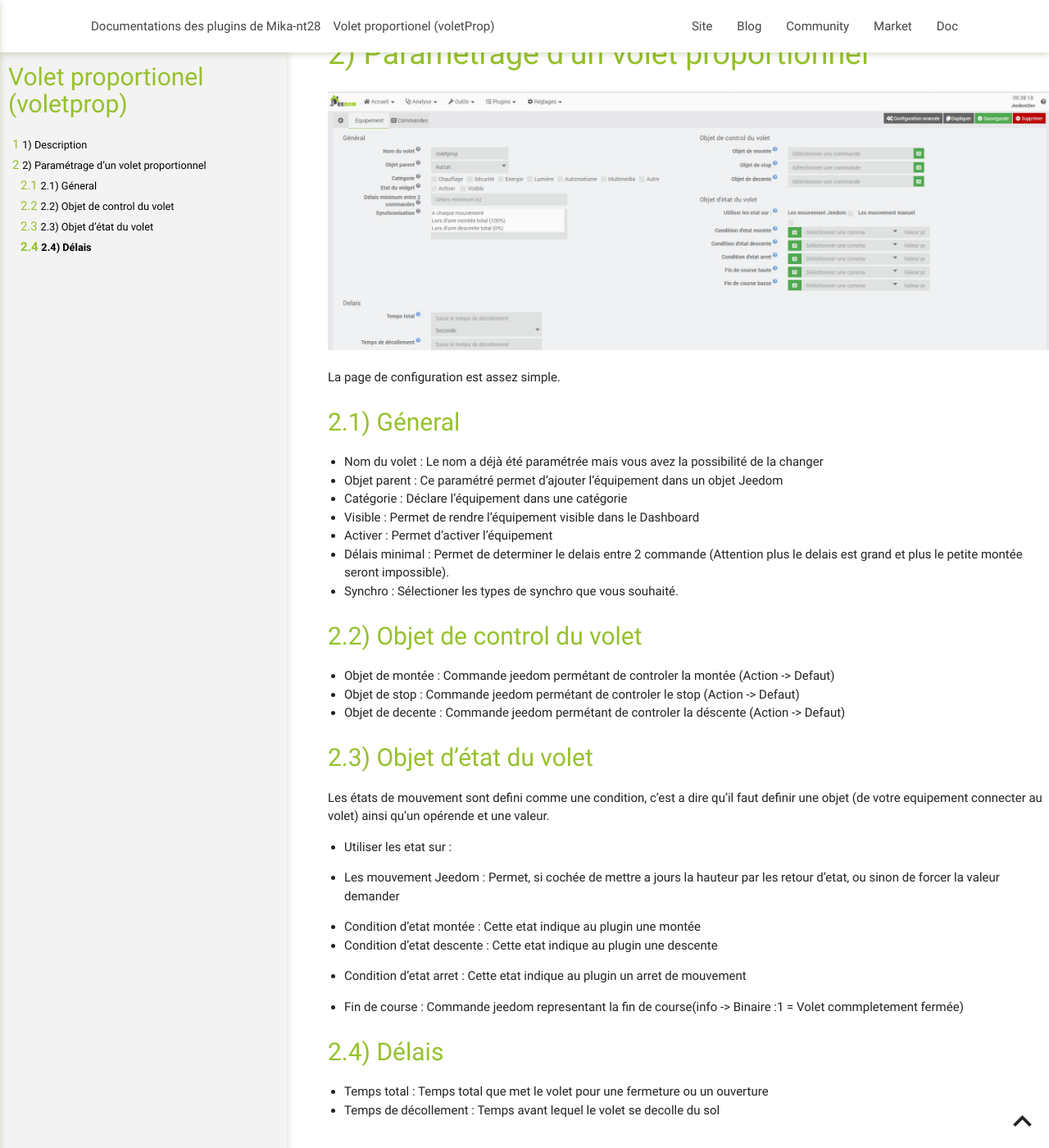
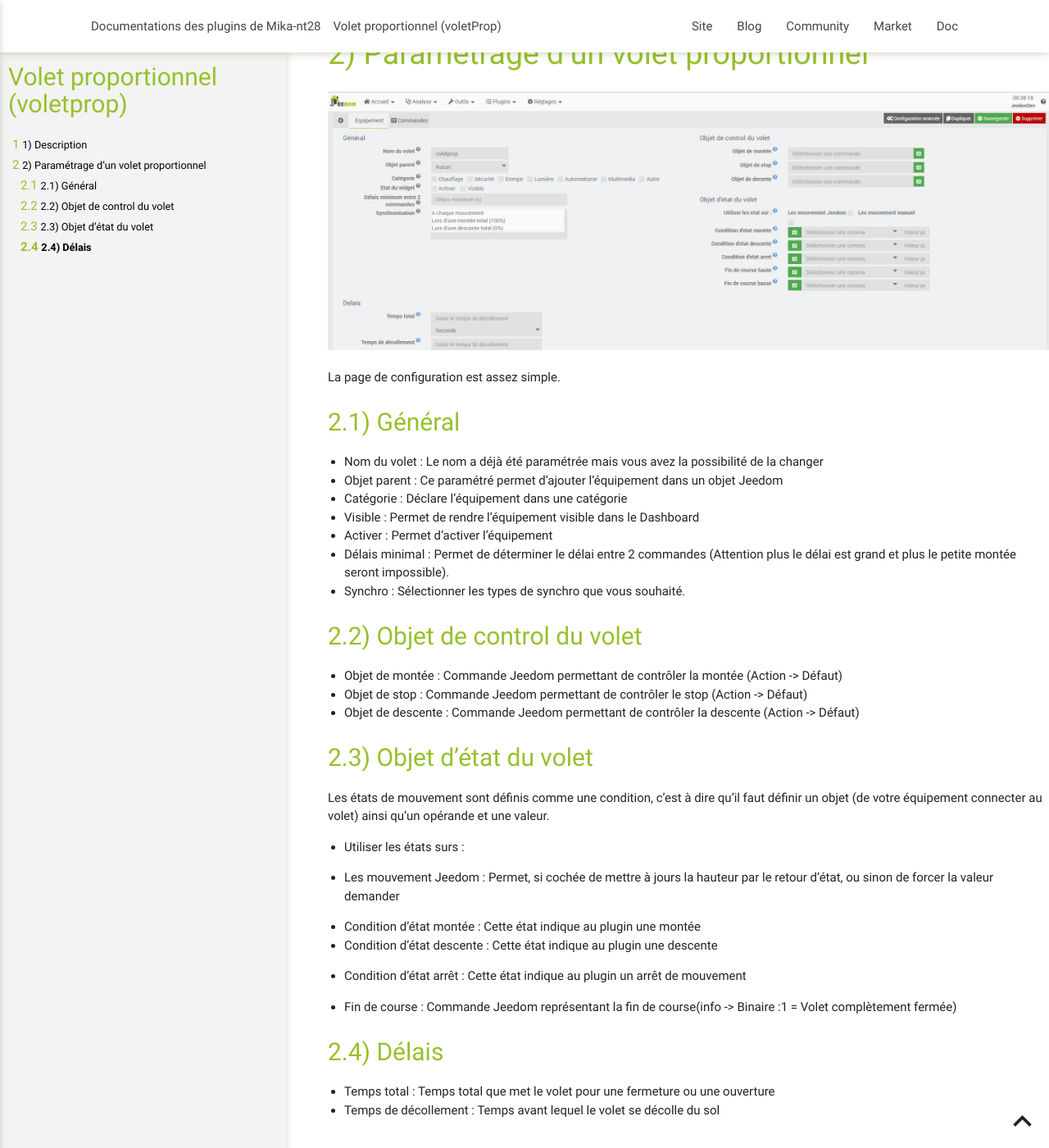
Before and after one commit to mika-nt28/Documentations, a Jekyll site: the page built from voletProp/fr_FR/index.md, in a window 1280 px wide and 1400 px high, scrolled down 171 px. Shown: the whole window at 82% size. Built offline with Jekyll 4.4.1, drawn with Linux system fonts in a browser that asks for light colours; some of the changed text lies outside the part shown.

Commit message:
Typo VoletProp

```diff
--- a/voletProp/fr_FR/index.md
+++ b/voletProp/fr_FR/index.md
@@ -1,13 +1,13 @@
 ---
 layout: default
-title: Volet proportionel (voletProp)
+title: Volet proportionnel (voletProp)
 lang: fr_FR
 pluginId: voletProp
 ---
 
 Description
 ===
-Ce plugin a pour but de permetre de gérer ses volets de maniere proportionnel
+Ce plugin a pour but de permettre de gérer ses volets de manière proportionnel
 
 Paramétrage d'un volet proportionnel
 ===
@@ -16,7 +16,7 @@
 
 La page de configuration est assez simple.
 
-Géneral
+Général
 ---
 
 * Nom du volet : Le nom a déjà été paramétrée mais vous avez la possibilité de la changer
@@ -24,31 +24,31 @@
 * Catégorie : Déclare l'équipement dans une catégorie
 * Visible : Permet de rendre l'équipement visible dans le Dashboard
 * Activer : Permet d'activer l'équipement
-* Délais minimal : Permet de determiner le delais entre 2 commande (Attention plus le delais est grand et plus le petite montée seront impossible).
-* Synchro : Sélectioner les types de synchro que vous souhaité.
+* Délais minimal : Permet de déterminer le délai entre 2 commandes (Attention plus le délai est grand et plus le petite montée seront impossible).
+* Synchro : Sélectionner les types de synchro que vous souhaité.
 
 Objet de control du volet
 ---
 
-* Objet de montée : Commande jeedom permétant de controler la montée (Action -> Defaut)
-* Objet de stop  : Commande jeedom permétant de controler le stop (Action -> Defaut)
-* Objet de decente : Commande jeedom permétant de controler la déscente (Action -> Defaut)
+* Objet de montée : Commande Jeedom permettant de contrôler la montée (Action -> Défaut)
+* Objet de stop  : Commande Jeedom permettant de contrôler le stop (Action -> Défaut)
+* Objet de descente : Commande Jeedom permettant de contrôler la descente (Action -> Défaut)
 
 Objet d'état du volet
 ---
 
-Les états de mouvement sont defini comme une condition, c'est a dire qu'il faut definir une objet (de votre equipement connecter au volet) ainsi qu'un opérende et une valeur.
-* Utiliser les etat sur :
- * Les mouvement Jeedom : Permet, si cochée de mettre a jours la hauteur par les retour d'etat, ou sinon de forcer la valeur demander
+Les états de mouvement sont définis comme une condition, c'est à dire qu'il faut définir un objet (de votre équipement connecter au volet) ainsi qu'un opérande et une valeur.
+* Utiliser les états surs :
+ * Les mouvement Jeedom : Permet, si cochée de mettre à jours la hauteur par le retour d'état, ou sinon de forcer la valeur demander
 
-* Condition d'etat montée : Cette etat indique au plugin une montée
-* Condition d'etat descente  : Cette etat indique au plugin une descente
-* Condition d'etat arret  : Cette etat indique au plugin un arret de mouvement
+* Condition d'état montée : Cette état indique au plugin une montée
+* Condition d'état descente  : Cette état indique au plugin une descente
+* Condition d'état arrêt  : Cette état indique au plugin un arrêt de mouvement
 
-* Fin de course  :  Commande jeedom representant la fin de course(info -> Binaire :1 = Volet commpletement fermée)
+* Fin de course  :  Commande Jeedom représentant la fin de course(info -> Binaire :1 = Volet complètement fermée)
 
 Délais
 ---
 
-* Temps total : Temps total que met le volet pour une fermeture ou un ouverture
-* Temps de décollement : Temps avant lequel le volet se decolle du sol
+* Temps total : Temps total que met le volet pour une fermeture ou une ouverture
+* Temps de décollement : Temps avant lequel le volet se décolle du sol
```
Also changed, not shown: voletProp/fr_FR/changelog.md (+2 -2 lines).
